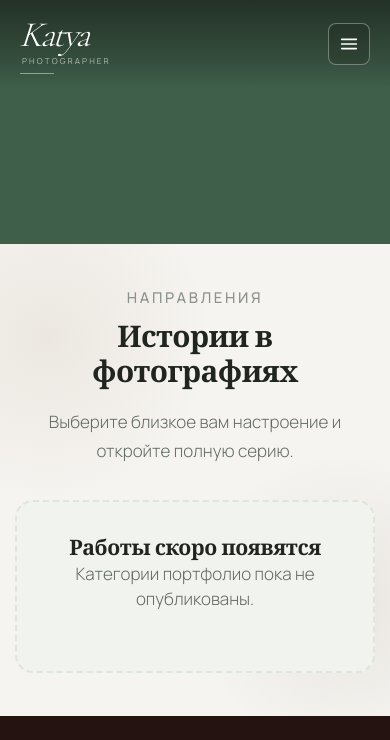
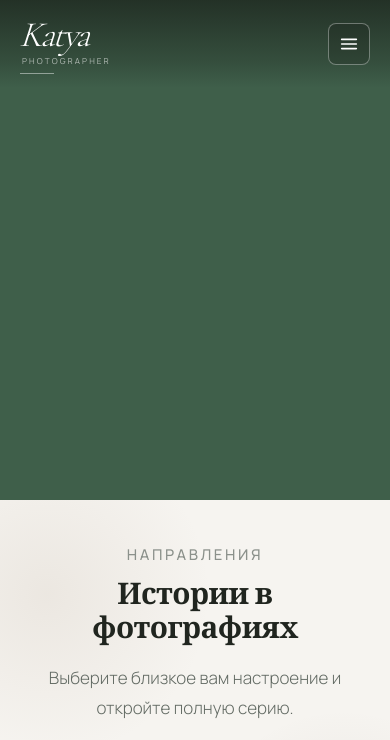
Before and after one commit to elya-star/Photographer-portfolio, a Django app: page / in a window 390 px wide. Shown: the top 740 px of the page. Run offline with Django 5.2, Linux system fonts and the light colour scheme; data that the repository does not hold is empty.

Commit message:
try fix slider

```diff
--- a/static/css/responsive.css
+++ b/static/css/responsive.css
@@ -1351,3 +1351,18 @@ min-width:0;
     }
 
 }
+
+@media (max-width: 768px) {
+
+    .hero-slider {
+        height: 70svh;
+        min-height: 500px;
+    }
+
+    .hero-slider__image {
+        object-fit: contain;
+        object-position: center;
+        background: #f8f8f5;
+    }
+
+}
```
